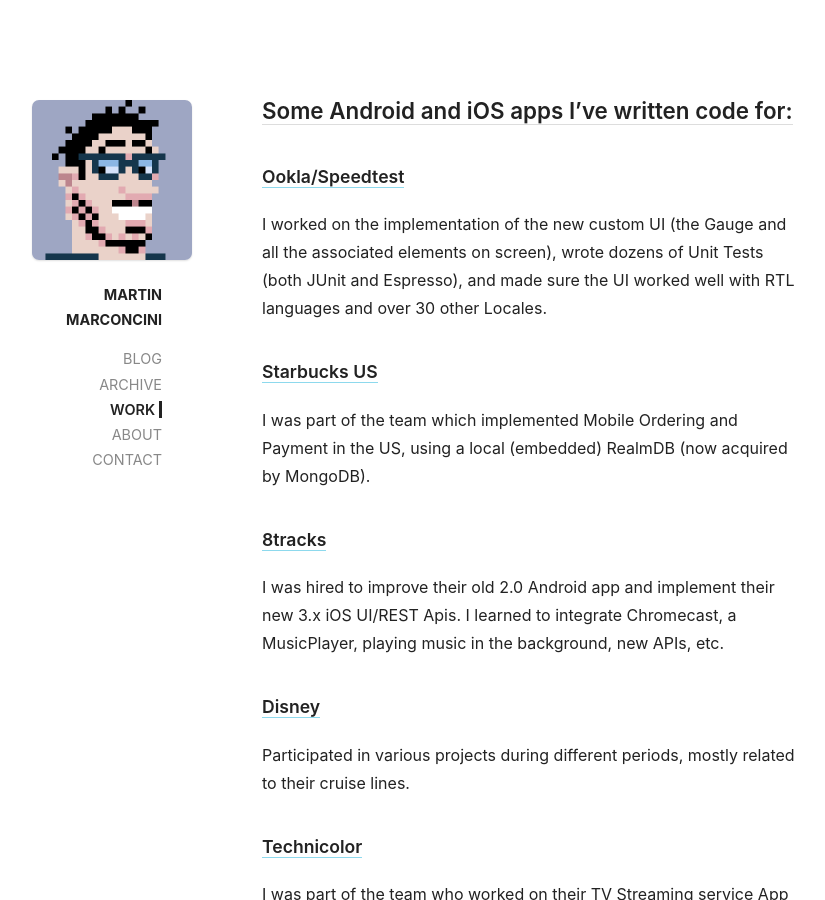
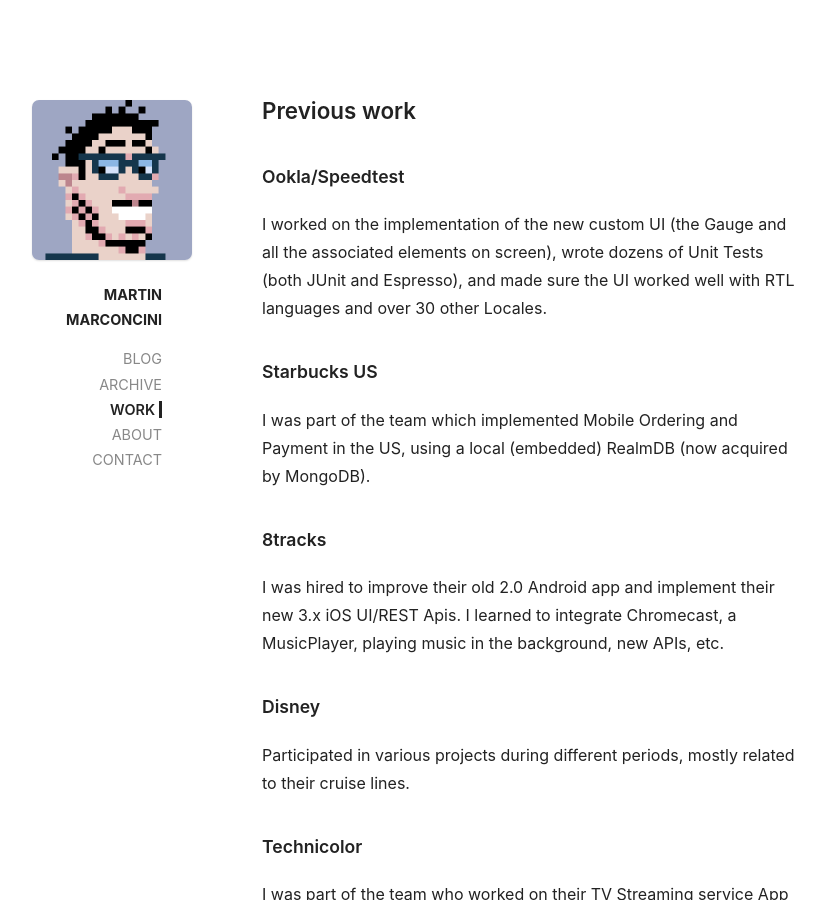
Before and after one commit to Gryzor/gryzor.github.io, a Jekyll site: the page built from work.html, in a window 1280 px wide and 900 px high. Shown: the whole window, without its empty margins (223-1048 px from the left). Built offline with Jekyll 4.4.1, drawn with Linux system fonts in a browser that asks for light colours.

Commit message:
Removed link formatting in Work section

```diff
--- a/work.html
+++ b/work.html
@@ -4,51 +4,51 @@
 navtab: work
 ---
 
-<h2><a>Some Android and iOS apps I’ve written code for:</a></h2>
+<h2>Previous work</h2>
 
-<h3><a>Ookla/Speedtest</a></h3>
+<h3>Ookla/Speedtest</h3>
 <p>I worked on the implementation of the new custom UI (the Gauge and all the associated
 elements on screen), wrote dozens of Unit Tests (both JUnit and Espresso), and made sure the UI worked well
 with RTL languages and over 30 other Locales.</p>
 
-<h3><a>Starbucks US</a></h3>
+<h3>Starbucks US</h3>
 <p>I was part of the team which implemented Mobile Ordering and Payment in the US, using a local
 (embedded) RealmDB (now acquired by MongoDB).</p>
 
-<h3><a>8tracks</a></h3>
+<h3>8tracks</h3>
 <p> I was hired to improve their old 2.0 Android app and implement their new 3.x iOS UI/REST Apis. I learned
 to integrate Chromecast, a MusicPlayer, playing music in the background, new APIs, etc.</p>
 
-<h3><a>Disney</a></h3>
+<h3>Disney</h3>
 <p>Participated in various projects during different periods, mostly related to their cruise lines.</p>
 
-<h3><a>Technicolor</a></h3>
+<h3>Technicolor</h3>
 <p>I was part of the team who worked on their TV Streaming service App initial architecture.</p>
 
-<h3><a>Orion Labs</a></h3>
+<h3>Orion Labs</h3>
 <p> A SF-Based company that does 2-way radio software and hardware. Extensive usage of advanced
 RXJava patterns. I contributed to maintain and expand their existing Android app in various fronts including
 expanding their test suite.</p>
 
-<h3><a>Major League Baseball</a></h3>
+<h3>Major League Baseball</h3>
 <p>I worked on the library they embedded in their Ballpark app to allow customers to order
 food from their seats, and later pick them at special Lockers in the stadiums. Their plan was to include in-seat
 delivery, but it didn’t make the cut due to a backend issue.</p>
 
-<h3><a>Rotunda Software</a></h3>
+<h3>Rotunda Software</h3>
 <p>A small SF-based startup. I created their Android native app to interact with their backend, so
 users didn’t have to use a web-based version.</p>
 
-<h3><a>Trulia</a></h3>
+<h3>Trulia</h3>
 <p>A real-estate SF-Based company that wanted to build an app for their Realtors (not for end users).
 Extensive usage of Google Maps APIs. I was part of their small team of Android contractors.</p>
 
 <!--iOS-->
-<h3><a>Fox Business News</a></h3>
+<h3>Fox Business News</h3>
 <p>iOS development (Swift 2.0). My first iOS app in Swift. I learned a lot of AutoLayout.</p>
 
-<h3><a>DickClarkProductions (DCP)</a></h3>
+<h3>DickClarkProductions (DCP)</h3>
 <p>More view controllers, more Tables, HTTP requests, and CoreData, all in Swift 2.0.</p>
 
-<h3><a>Mapbox Prototype</a></h3>
+<h3>Mapbox Prototype</h3>
 <p>An internal proof of concept using Mapbox maps for another company that wanted to evaluate if the capabilities of Mapbox were on par with their product. I used iOS/Swift at their request.</p>
```
